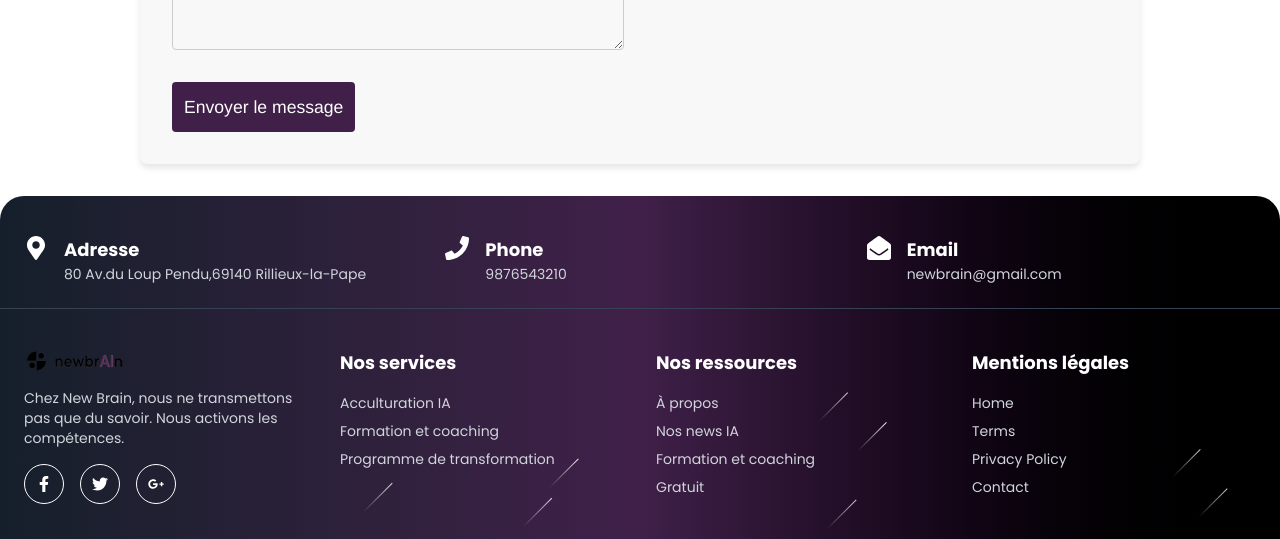
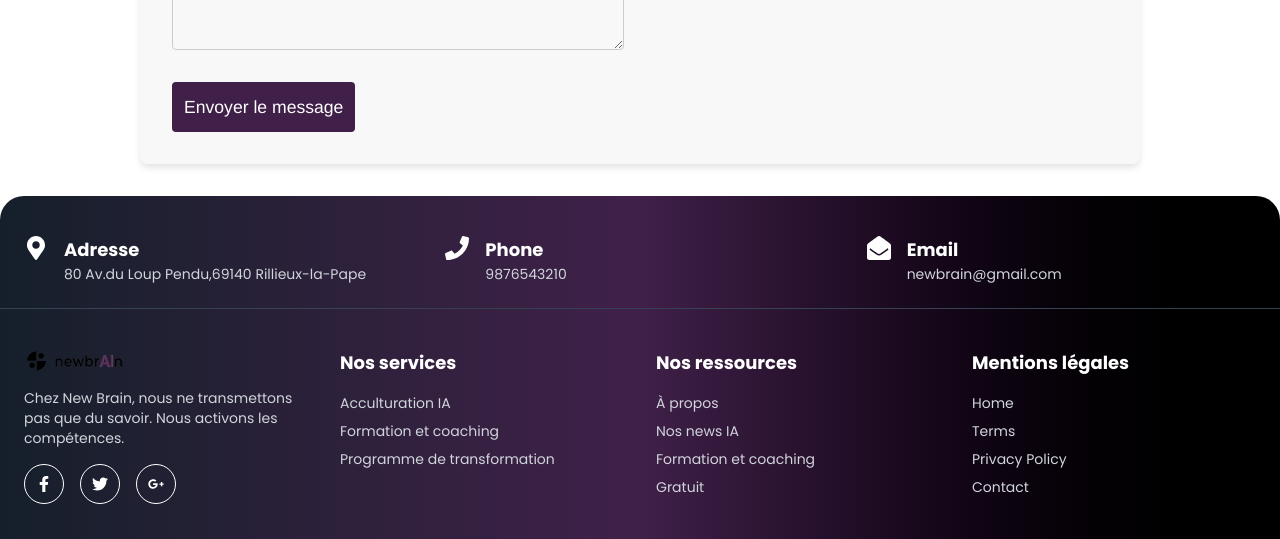
Before and after one commit to Beerus243/newbrain, a Next.js app: page /contact in a window 1280 px wide. Shown: the part 813-1352 px from the top of the page. Built offline with nearby package versions, Linux system fonts and the light colour scheme.

Commit message:
changement Etoile filante chatgpt

```diff
--- a/app/components/Footer.tsx
+++ b/app/components/Footer.tsx
@@ -38,14 +38,27 @@ const socialLinks = [
 const Footer = () => {
   useEffect(() => {
     const container = document.getElementById("shooting-stars-container");
+    const meteorCount = 30; // ajustez selon l'effet désiré
+
     if (container) {
-      for (let i = 0; i < 30; i++) {
+      for (let i = 0; i < meteorCount; i++) {
         const star = document.createElement("div");
-        star.className = "shooting-star";
-        star.style.top = `${Math.random() * 100}%`;
-        star.style.left = `${Math.random() * 100}%`;
-        star.style.animationDelay = `${Math.random() * 5}s`;
-        star.style.animationDuration = `${Math.random() * 3 + 2}s`;
+        star.classList.add("shooting-star");
+
+        // paramètres aléatoires
+        const startX = Math.random() * 100; // position horizontale de départ (en %)
+        const delay = Math.random() * 10; // délai avant apparition (en secondes)
+        const duration = 0.5 + Math.random() * 1.5; // durée du trajet (entre 0.5s et 2s)
+        const length = 20 + Math.random() * 60; // longueur du trait (entre 20px et 80px)
+        const opacity = 0.2 + Math.random() * 0.8; // opacité initiale
+
+        // on assigne ces valeurs aux variables CSS
+        star.style.setProperty("--start-x", `${startX}vw`);
+        star.style.setProperty("--delay", `${delay}s`);
+        star.style.setProperty("--duration", `${duration}s`);
+        star.style.setProperty("--length", `${length}px`);
+        star.style.setProperty("--opacity", opacity.toString());
+
         container.appendChild(star);
       }
     }
@@ -56,10 +69,8 @@ const Footer = () => {
       {/* Animation des étoiles filantes */}
       <div
         id="shooting-stars-container"
-        className="absolute top-0 left-0 w-full h-full overflow-hidden"
-      >
-        {/* Les étoiles filantes seront ajoutées ici */}
-      </div>
+        className="absolute w-full h-full overflow-hidden"
+      ></div>
 
       {/* Section Contact */}
       <div className="relative max-w-7xl !mx-auto !px-6 grid grid-cols-1 md:grid-cols-3 !gap-8 !border-b !border-gray-700 !pb-6 z-10">
--- a/app/components/body.tsx
+++ b/app/components/body.tsx
@@ -25,26 +25,45 @@ type Formation = {
 
 export default function Body() {
   const router = useRouter();
+
   useEffect(() => {
     const container = document.getElementById("shooting-stars-container");
+    const meteorCount = 30; // ajustez selon l'effet désiré
+
     if (container) {
-      for (let i = 0; i < 30; i++) {
+      for (let i = 0; i < meteorCount; i++) {
         const star = document.createElement("div");
-        star.className = "shooting-star";
-        star.style.top = `${Math.random() * 100}%`;
-        star.style.left = `${Math.random() * 100}%`;
-        star.style.animationDelay = `${Math.random() * 5}s`;
-        star.style.animationDuration = `${Math.random() * 3 + 2}s`;
+        star.classList.add("shooting-star");
+
+        // paramètres aléatoires
+        const startX = Math.random() * 100; // position horizontale de départ (en %)
+        const delay = Math.random() * 10; // délai avant apparition (en secondes)
+        const duration = 0.5 + Math.random() * 1.5; // durée du trajet (entre 0.5s et 2s)
+        const length = 20 + Math.random() * 60; // longueur du trait (entre 20px et 80px)
+        const opacity = 0.2 + Math.random() * 0.8; // opacité initiale
+
+        // on assigne ces valeurs aux variables CSS
+        star.style.setProperty("--start-x", `${startX}vw`);
+        star.style.setProperty("--delay", `${delay}s`);
+        star.style.setProperty("--duration", `${duration}s`);
+        star.style.setProperty("--length", `${length}px`);
+        star.style.setProperty("--opacity", opacity.toString());
+
         container.appendChild(star);
       }
     }
   }, []);
+
   return (
     <>
       <div
-        className="relative h-160 max-md:!h-135 bg-gradient-to-r from-[#151f2b] via-[#402049] to-[#000000] !pb-50"
+        className="relative h-160 max-md:!h-135 rounded-b-3xl bg-gradient-to-r from-[#151f2b] via-[#402049] to-[#000000] !pb-50"
         style={{ fontFamily: "TT Norms, sans-serif" }}
       >
+        <div
+          id="shooting-stars-container"
+          className="absolute top-0 left-0 w-full h-full overflow-hidden pointer-events-none"
+        ></div>
         <div className="max-md:!h-auto flex items-center justify-center !pt-30">
           <div className="flex flex-col md:flex-row items-center justify-center w-full max-w-7xl px-2 !gap-2">
             {/* Texte */}
--- a/app/globals.css
+++ b/app/globals.css
@@ -24,8 +24,7 @@ body {
     transform: translateY(0);
   }
 }
-
-/* Animation des étoiles filantes */
+/* CSS */
 #shooting-stars-container {
   position: absolute;
   top: 0;
@@ -33,30 +32,33 @@ body {
   width: 100%;
   height: 100%;
   overflow: hidden;
-  z-index: 0; /* Assurez-vous que les étoiles sont derrière le contenu */
+  z-index: -100000; /* Assurez-vous que les étoiles sont derrière le contenu */
+  pointer-events: none; /* Empêche les interactions avec les étoiles */
 }
 
 .shooting-star {
   position: absolute;
-  width: 1px;
-  height: 40px;
+  top: 0;
+  left: var(--start-x, 0);
+  width: var(--length, 50px);
+  height: 2px;
   background: linear-gradient(
-    160deg,
-    rgba(255, 255, 255, 1),
+    90deg,
+    rgba(255, 255, 255, var(--opacity, 1)),
     rgba(255, 255, 255, 0)
   );
-  opacity: 0.6;
-  transform: rotate(45deg);
-  animation: shooting-star 1s linear infinite;
+  opacity: var(--opacity, 1);
+  transform: translateY(-100px) rotate(45deg);
+  animation: shooting-star var(--duration, 1s) linear var(--delay, 0s) infinite;
 }
 
 @keyframes shooting-star {
   0% {
-    transform: translateY(0) translateX(0) rotate(45deg);
+    transform: translateY(-100px) translateX(0) rotate(45deg);
     opacity: 1;
   }
   100% {
-    transform: translateY(100vh) translateX(50vw) rotate(45deg);
+    transform: translateY(100vh) translateX(100vw) rotate(45deg);
     opacity: 0;
   }
 }
```
